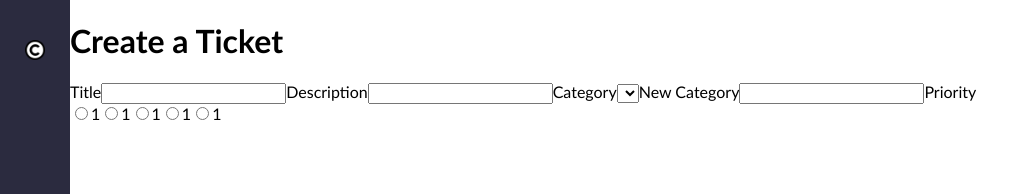
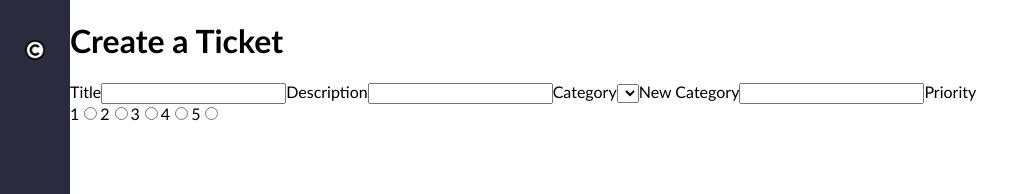
Before and after one commit to dganai/monday-clone, a React (Create React App) app: page /ticket in a window 1280 px wide. Shown: the top 194 px of the page, without its empty margins (0-1014 px from the left). Built offline with nearby package versions, Linux system fonts and the light colour scheme.

Commit message:
fixes to hardcoded values for priority numbering

```diff
--- a/src/Pages/TicketPage.js
+++ b/src/Pages/TicketPage.js
@@ -71,14 +71,6 @@ const TicketPage = () => {
             />
             <label>Priority</label>
             <div className="multiple-input-container">
-              <input
-                id="priority-1"
-                name="priority"
-                type="radio"
-                onChange={handleChange}
-                value={1}
-                checked={formData.priority === 1}
-              />
               <label htmlFor="priority-1">1</label>
               <input
                 id="priority-1"
@@ -88,34 +80,42 @@ const TicketPage = () => {
                 value={1}
                 checked={formData.priority === 1}
               />
-              <label htmlFor="priority-1">1</label>
+              <label htmlFor="priority-2">2</label>
               <input
-                id="priority-1"
+                id="priority-2"
                 name="priority"
                 type="radio"
                 onChange={handleChange}
-                value={1}
-                checked={formData.priority === 1}
+                value={2}
+                checked={formData.priority === 2}
               />
-              <label htmlFor="priority-1">1</label>
+              <label htmlFor="priority-3">3</label>
               <input
-                id="priority-1"
+                id="priority-3"
                 name="priority"
                 type="radio"
                 onChange={handleChange}
-                value={1}
-                checked={formData.priority === 1}
+                value={3}
+                checked={formData.priority === 3}
               />
-              <label htmlFor="priority-1">1</label>
+              <label htmlFor="priority-4">4</label>
               <input
-                id="priority-1"
+                id="priority-4"
                 name="priority"
                 type="radio"
                 onChange={handleChange}
-                value={1}
+                value={4}
                 checked={formData.priority === 1}
               />
-              <label htmlFor="priority-1">1</label>
+              <label htmlFor="priority-5">5</label>
+              <input
+                id="priority-5"
+                name="priority"
+                type="radio"
+                onChange={handleChange}
+                value={5}
+                checked={formData.priority === 5}
+              />
             </div>
           </section>
         </form>
```
